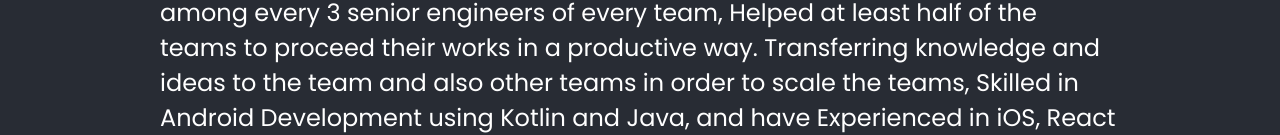
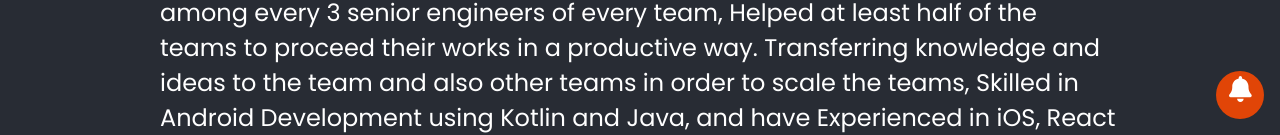
Before and after one commit to MortezaNedaei/MortezaNedaei.github.io, a React (Create React App) app: page / in a window 1280 px wide. Shown: the part 665-800 px from the top of the page. Built offline with nearby package versions, Linux system fonts and the light colour scheme.

Commit message:
feat: add notification permission

```diff
--- a/package.json
+++ b/package.json
@@ -4,6 +4,9 @@
   "private": true,
   "homepage": "https://MortezaNedaei.github.io/",
   "dependencies": {
+    "@fortawesome/fontawesome-svg-core": "^6.4.0",
+    "@fortawesome/free-solid-svg-icons": "^6.4.0",
+    "@fortawesome/react-fontawesome": "^0.2.0",
     "@testing-library/jest-dom": "^5.16.5",
     "@testing-library/react": "^14.0.0",
     "@testing-library/user-event": "^14.4.3",
@@ -11,6 +14,7 @@
     "@types/node": "^18.14.6",
     "@types/react": "^18.0.28",
     "@types/react-dom": "^18.0.11",
+    "firebase": "^9.23.0",
     "react": "^18.2.0",
     "react-dom": "^18.2.0",
     "react-router-dom": "^6.8.2",
--- a/src/App.tsx
+++ b/src/App.tsx
@@ -1,17 +1,24 @@
-import React, {useEffect} from 'react';
+import {FontAwesomeIcon} from '@fortawesome/react-fontawesome';
+import React, {useCallback} from 'react';
 import './App.css';
 import AboutSection from "./sections/about";
 import {initializeNotification} from "./NotificationService";
+import {faBell} from "@fortawesome/free-solid-svg-icons";
 
 function App() {
 
-    useEffect(() => {
+    const subscribeCallBack = useCallback(() => {
         initializeNotification()
     }, [])
 
     return (
         <div className="pageContainer">
             <AboutSection/>
+
+            <div className={'subscribe-container'} onClick={subscribeCallBack}>
+                <FontAwesomeIcon icon={faBell}/>
+            </div>
+
         </div>
     );
 }
--- a/src/NotificationService.ts
+++ b/src/NotificationService.ts
@@ -1,3 +1,5 @@
+import {getNotificationToken} from "./firebase";
+
 export function initializeNotification(message: string = "Test Notification") {
         // Let's check if the browser supports notifications
         if (!("Notification" in window)) {
@@ -8,6 +10,7 @@ export function initializeNotification(message: string = "Test Notification") {
         else if (Notification.permission === "granted") {
             // If it's okay let's create a notification
             let notification = new Notification(message);
+            getNotificationToken()
         }
 
         // Otherwise, we need to ask the user for permission
@@ -16,6 +19,7 @@ export function initializeNotification(message: string = "Test Notification") {
                 // If the user accepts, let's create a notification
                 if (permission === "granted") {
                     let notification = new Notification(message);
+                    getNotificationToken()
                 }
             });
         }
--- a/src/components/PositionListItem/index.css
+++ b/src/components/PositionListItem/index.css
@@ -72,3 +72,16 @@ hr {
     border: none;
     border-top: 1px solid #ddd;
 }
+
+.subscribe-container {
+    position: fixed;
+    bottom: 16px;
+    right: 16px;
+    width: 6vmin;
+    height: 6vmin;
+    text-align: center;
+    padding: 0;
+    background-color: #e14507;
+    border-color: transparent;
+    border-radius: 50%;
+}
--- /dev/null
+++ b/src/firebase.ts
@@ -0,0 +1,41 @@
+// Import the functions you need from the SDKs you need
+import {initializeApp} from "firebase/app";
+import {getAnalytics} from "firebase/analytics";
+import {getMessaging, getToken} from "firebase/messaging";
+// TODO: Add SDKs for Firebase products that you want to use
+// https://firebase.google.com/docs/web/setup#available-libraries
+
+// Your web app's Firebase configuration
+// For Firebase JS SDK v7.20.0 and later, measurementId is optional
+const firebaseConfig = {
+    apiKey: "AIzaSyBKLV5DCCrwdrk0OC0l-bORF_djLZ0iEyk",
+    authDomain: "mortezanedaei-5048e.firebaseapp.com",
+    projectId: "mortezanedaei-5048e",
+    storageBucket: "mortezanedaei-5048e.appspot.com",
+    messagingSenderId: "1041464974653",
+    appId: "1:1041464974653:web:72e59a4b57f40ba16df954",
+    measurementId: "G-77JPRKZ3MY"
+};
+
+// Initialize Firebase
+const app = initializeApp(firebaseConfig);
+const analytics = getAnalytics(app);
+const messaging = getMessaging(app);
+
+export const getNotificationToken = () => {
+    return getToken(messaging, {
+        vapidKey:
+            "BKuFcXPaK8DRdOBQocywLn5KHc2epeB330gf66pj8hKoRA-GF8VhSX_6zTjfUIZCcNdd82vopqf2uVLNn-PIDNk",
+    })
+        .then((currentToken) => {
+            if (currentToken) {
+                console.log("current token for client: ", currentToken);
+            } else {
+                console.error("Token is undefined");
+            }
+        })
+        .catch((err) => {
+            alert(err)
+            console.error("Token is undefined");
+        });
+};
--- a/src/sections/about/index.tsx
+++ b/src/sections/about/index.tsx
@@ -3,6 +3,9 @@ import {Constants} from "../../utils/Constants";
 import About from "../../components/About";
 import SocialsSection from "../SocialsSection";
 import './index.css'
+import {initializeNotification} from "../../NotificationService";
+import {FontAwesomeIcon} from "@fortawesome/react-fontawesome";
+import {faEnvelope, faBell} from "@fortawesome/free-solid-svg-icons";
 
 const AboutSection: FC<PropsWithChildren<any>> = memo(() => {
     return (
```
Also changed, not shown: public/firebase-messaging-sw.js (added, +48 -0 lines), 1 other file (tests, documents, lock files or other folders).
